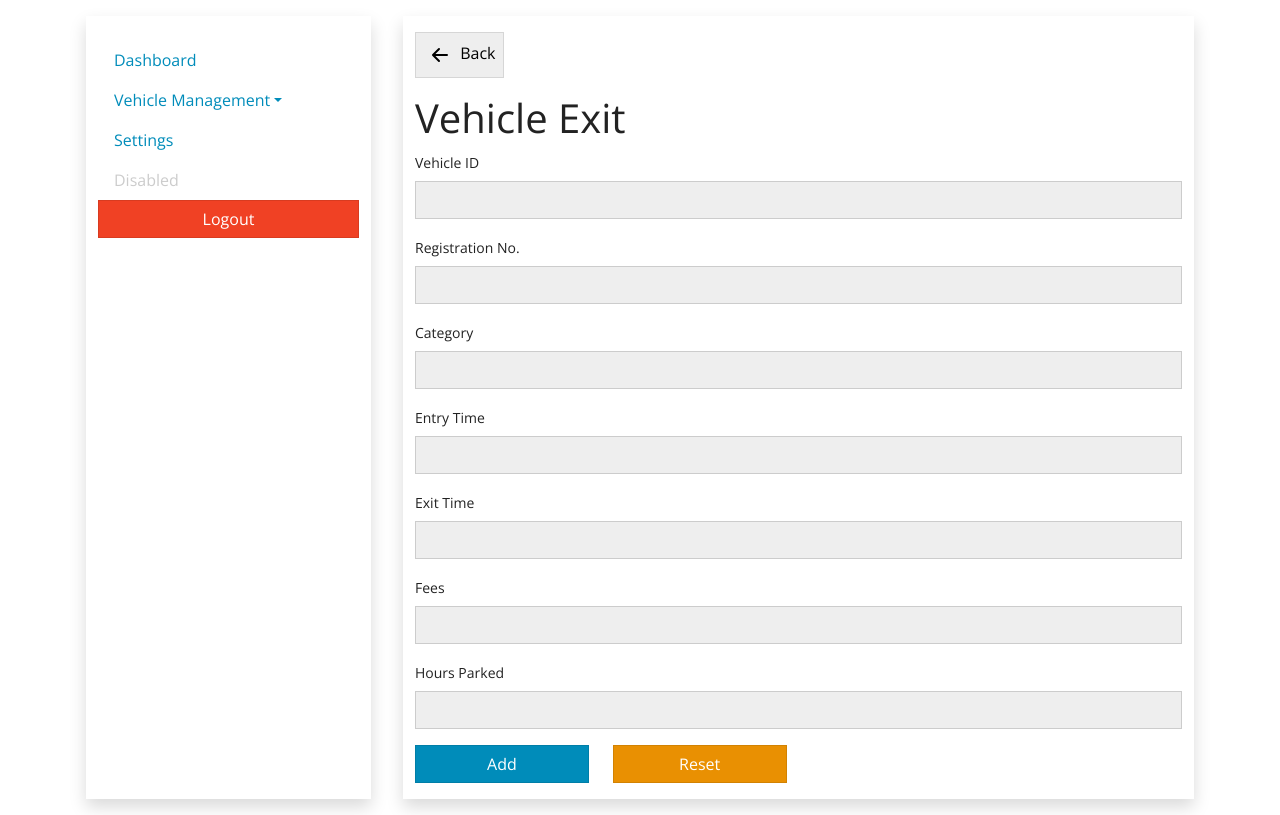
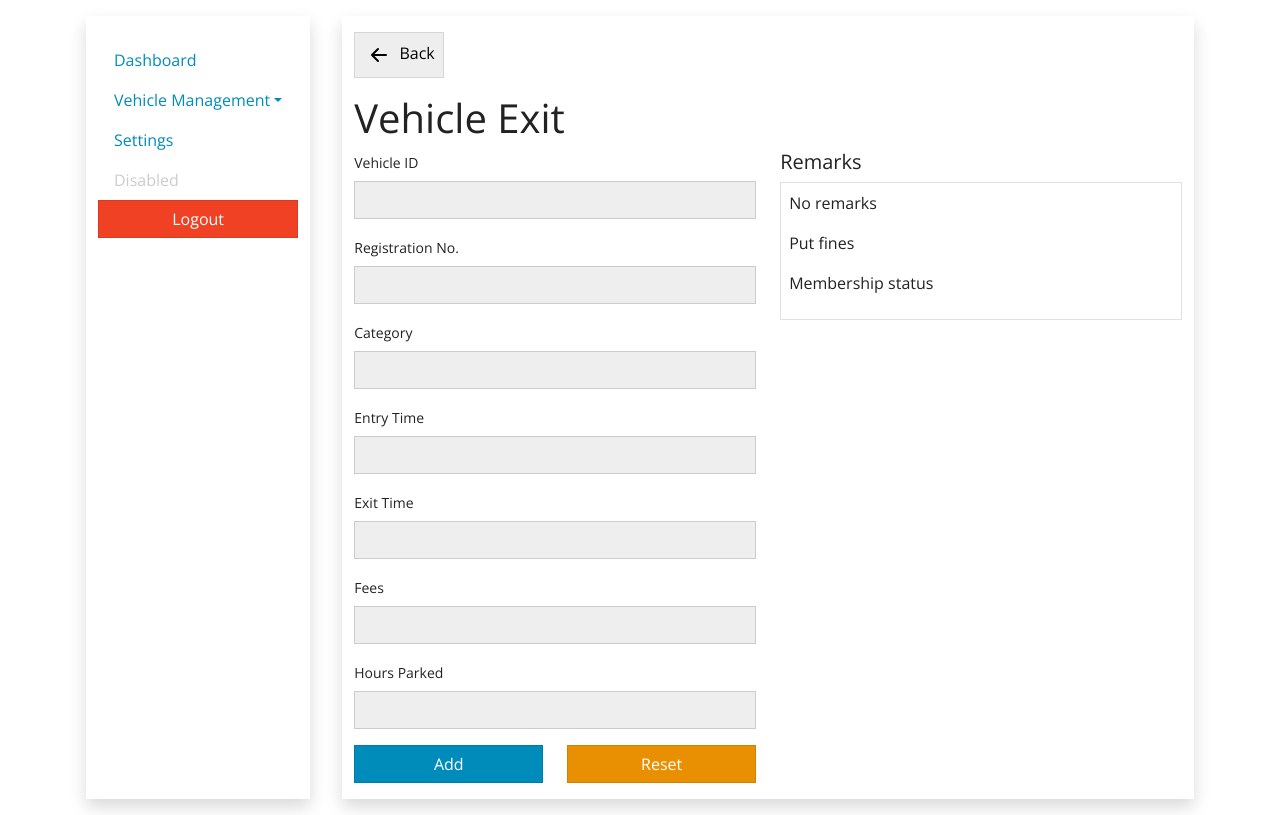
Before and after one commit to sint18/car_parking_system_web, a Flask app: template templates/vehicles/update_vehicle.html in a window 1280 px wide. Run offline with Flask 2, Linux system fonts and the light colour scheme; the template is opened without the code that fills it, so the values that code supplies are empty; some libraries are stand-ins or nearby versions.

Commit message:
minor changes

```diff
--- a/templates/navbar.html
+++ b/templates/navbar.html
@@ -19,7 +19,7 @@
 <body>
     <div class="container my-3">
         <div class="row">
-            <div class="col-3 shadow mx-3">
+            <div class="col col-sm-auto shadow mx-3">
                 <ul class="nav nav-pills flex-column">
                     <li class="nav-item">
                         <a class="nav-link h1" style="color: black;">{{ session["user"] }}</a>
--- a/templates/vehicles/update_vehicle.html
+++ b/templates/vehicles/update_vehicle.html
@@ -9,9 +9,12 @@ Car Parking System | Vehicle Exit
     Back</button>
 <p class="h1">Vehicle Exit</p>
 <form action="" method="post">
+    <div class="row">
+        <div class="col">
             <div class="mb-3">
                 <label for="v_id" class="form-label">Vehicle ID</label>
-        <input type="text" class="form-control" name="v_id" id="v_id" placeholder="" value="{{ data[0] }}" readonly>
+                <input type="text" class="form-control" name="v_id" id="v_id" placeholder="" value="{{ data[0] }}"
+                    readonly>
             </div>
             <div class="mb-3">
                 <label for="reg_num" class="form-label">Registration No.</label>
@@ -20,28 +23,41 @@ Car Parking System | Vehicle Exit
             </div>
             <div class="mb-3">
                 <label for="category" class="form-label">Category</label>
-        <input type="text" class="form-control" name="category" id="category" placeholder="" value="{{ data[1] }}"
-            readonly>
+                <input type="text" class="form-control" name="category" id="category" placeholder=""
+                    value="{{ data[1] }}" readonly>
             </div>
             <div class="mb-3">
                 <label for="entry_time" class="form-label">Entry Time</label>
-        <input type="text" class="form-control" name="entry_time" id="entry_time" placeholder="" value="{{ data[3] }}"
-            readonly>
+                <input type="text" class="form-control" name="entry_time" id="entry_time" placeholder=""
+                    value="{{ data[3] }}" readonly>
             </div>
             <div class="mb-3">
                 <label for="exit_time" class="form-label">Exit Time</label>
-        <input type="text" class="form-control" name="exit_time" id="exit_time" placeholder="" value="{{ data[4] }}"
-            readonly>
+                <input type="text" class="form-control" name="exit_time" id="exit_time" placeholder=""
+                    value="{{ data[4] }}" readonly>
             </div>
             <div class="mb-3">
                 <label for="fees" class="form-label">Fees</label>
-        <input type="text" class="form-control" name="fees" id="fees" placeholder="" value="{{ fees }}" readonly>
+                <input type="text" class="form-control" name="fees" id="fees" placeholder="" value="{{ fees }}"
+                    readonly>
             </div>
             <div class="mb-3">
                 <label for="hours_parked" class="form-label">Hours Parked</label>
                 <input type="text" class="form-control" name="hours_parked" id="hours_parked" placeholder=""
                     value="{{ data[5] }}" readonly>
             </div>
+        </div>
+        <div class="col">
+            <p class="h5">Remarks</p>
+            <div class="p-2 border" id="remark">
+                <p>No remarks</p>
+                <p>Put fines</p>
+                <p>Membership status</p>
+
+            </div>
+        </div>
+    </div>
+
     <div class="row">
         <div class="col-3 d-grid">
             <input type="submit" class="btn btn-primary" value="Add">
--- a/templates/vehicles/vehicles.html
+++ b/templates/vehicles/vehicles.html
@@ -8,7 +8,7 @@ Car Parking System | Vehicles
 <p class="h1">Manage Vehicles</p>
 
 <div class="mb-3">
-    <form class="form-group mb-3">
+    <form class="form-group">
         <a href="/vehicle-entry" class="btn btn-primary">Vehicle Entry</a>
     </form>
     <table class="table" id="vehicle_table">
```
Also changed, not shown: templates/settings.html (+5 -2 lines). Lines whose indentation alone changed are shown as unchanged.
